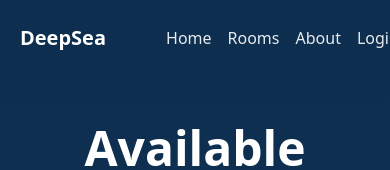
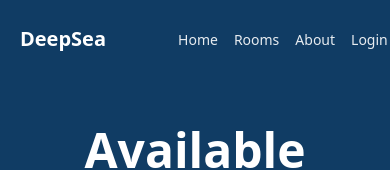
Before and after one commit to parikz45/hotel_management, a React (Vite) app in the folder frontend/: page /rooms in a window 390 px wide. Shown: the top 170 px of the page. Built offline with nearby package versions, Linux system fonts and the light colour scheme.

Commit message:
updated roomcontroller

```diff
--- a/frontend/src/Components/About/About.jsx
+++ b/frontend/src/Components/About/About.jsx
@@ -1,5 +1,6 @@
 import { useNavigate } from "react-router-dom";
 import Navbar from "../Navbar/Navbar";
+import Footer from "../Footer/Footer";
 
 export default function About() {
     const navigate = useNavigate();
@@ -7,7 +8,6 @@ export default function About() {
         <div className="min-h-screen text-white bg-[linear-gradient(180deg,#103C64_0%,#103C63_100%)]">
             {/* navbar */}
             <Navbar/>
-
 
             {/* main */}
             <main className="mx-auto grid max-w-6xl items-center gap-10 px-6 pb-16 pt-10 lg:grid-cols-2">
@@ -27,21 +27,8 @@ export default function About() {
                     />
                 </div>
             </main>
-
-            <footer className="bg-[#0d2e4f] text-white/80 py-8 mt-12">
-                <div className="max-w-6xl mx-auto px-6 flex items-center justify-center text-center gap-5 lg:gap-12">
-
-                    {/* Logo / Title */}
-                    <span className="text-xl font-bold text-white">DeepSea</span>
-
-                    {/* Copyright */}
-                    <p className="text-sm text-white/60">
-                        © {new Date().getFullYear()} DeepSea. All rights reserved.
-                    </p>
-                </div>
-            </footer>
-
-
+            {/* footer */}
+            <Footer/>
 
         </div>
     );
--- /dev/null
+++ b/frontend/src/Components/Footer/Footer.jsx
@@ -0,0 +1,20 @@
+import React from 'react'
+
+function Footer() {
+    return (
+        <footer className="bg-[#0d2e4f] text-white/80 py-8 mt-12">
+            <div className="max-w-6xl mx-auto px-6 flex items-center justify-center text-center gap-5 lg:gap-12">
+
+                {/* Logo / Title */}
+                <span className="text-xl font-bold text-white">DeepSea</span>
+
+                {/* Copyright */}
+                <p className="text-sm text-white/60">
+                    © {new Date().getFullYear()} DeepSea. All rights reserved.
+                </p>
+            </div>
+        </footer>
+    )
+}
+
+export default Footer
--- a/frontend/src/Components/Landingpage/LandingPage.jsx
+++ b/frontend/src/Components/Landingpage/LandingPage.jsx
@@ -25,7 +25,7 @@ const Landingpage = () => {
           <p className="mt-4 px-[20px] text-xl">
             Your comfort, our priority. Manage your hotel with ease.
           </p>
-          <button className="mt-8 rounded-md cursor-pointer bg-blue-600 px-6 lg:px-10 py-2 lg:py-3 text-lg font-semibold transition hover:bg-blue-700">
+          <button onClick={()=>navigate("/rooms")} className="mt-8 rounded-md cursor-pointer bg-blue-600 px-6 lg:px-10 py-2 lg:py-3 text-lg font-semibold transition hover:bg-blue-700">
             Book Now
           </button>
         </main>
--- a/frontend/src/Components/Navbar/Navbar.jsx
+++ b/frontend/src/Components/Navbar/Navbar.jsx
@@ -5,14 +5,14 @@ function Navbar() {
     const navigate = useNavigate();
     return (
         <nav className="flex items-center lg:justify-between px-5 lg:px-15 py-6 ">
-            <span className="text-xl lg:text-2xl font-bold text-white">DeepSea</span>
+            <span className="text-[20px] lg:text-[28px] font-bold text-white">DeepSea</span>
 
             {/* Nav Links */}
-            <div className="flex ml-15 lg:ml-0 gap-4 lg:gap-10">
-                <a onClick={() => navigate("/")} className="text-white/90 cursor-pointer hover:text-white">Home</a>
-                <a onClick={() => navigate("/rooms")} className="text-white/90 cursor-pointer hover:text-white">Rooms</a>
-                <a onClick={() => navigate("/about")} className="text-white/90 cursor-pointer hover:text-white">About</a>
-                <a onClick={() => navigate("/login")} className="text-white/90 cursor-pointer hover:text-white">Login</a>
+            <div className="flex ml-18 lg:ml-0 gap-4 lg:gap-10">
+                <a onClick={() => navigate("/")} className="text-white/90 text-[14px] lg:text-[16px] cursor-pointer hover:text-white">Home</a>
+                <a onClick={() => navigate("/rooms")} className="text-white/90 text-[14px] lg:text-[16px] cursor-pointer hover:text-white">Rooms</a>
+                <a onClick={() => navigate("/about")} className="text-white/90 text-[14px] lg:text-[16px] cursor-pointer hover:text-white">About</a>
+                <a onClick={() => navigate("/login")} className="text-white/90 text-[14px] lg:text-[16px] cursor-pointer hover:text-white">Login</a>
             </div>
         </nav>
     )
--- a/frontend/src/Components/Payments/Payments.jsx
+++ b/frontend/src/Components/Payments/Payments.jsx
@@ -56,7 +56,7 @@ function Payments() {
     const showForm = paymentMethods[selectedMethod]?.isForm;
 
     return (
-        <div className="bg-[#001f3f] min-h-screen text-[#E0E0E0] font-inter">
+        <div className="bg-[linear-gradient(180deg,#103C64_0%,#103C63_100%)] min-h-screen text-[#E0E0E0] font-inter">
             <style jsx="true">
                 {`
                 @import url('https://fonts.googleapis.com/css2?family=Inter:wght@400;500;600;700&display=swap');
@@ -79,8 +79,8 @@ function Payments() {
                 <div className="bg-white text-gray-800 w-full max-w-2xl p-8 rounded-xl shadow-lg space-y-8">
                     {/* Booking Summary Section */}
                     <div className="border-b border-gray-300 pb-4">
-                        <h2 className="text-2xl font-semibold mb-2">Booking Summary</h2>
-                        <div className="flex justify-between items-center text-gray-600">
+                        <h2 className="text-2xl lg:text-3xl font-semibold mb-2">Booking Summary</h2>
+                        <div className="flex justify-between items-center font-semibold lg:mt-[20px] text-gray-600">
                             <span>Room Type</span>
                             <span className="text-gray-900 font-medium">Deluxe Suite</span>
                         </div>
--- a/frontend/src/Components/Rooms/RoomTypes.jsx
+++ b/frontend/src/Components/Rooms/RoomTypes.jsx
@@ -1,12 +1,13 @@
 import React from "react";
 import { useNavigate } from "react-router-dom";
 import Navbar from "../Navbar/Navbar";
+import Footer from "../Footer/Footer";
 
 function RoomTypes() {
   const navigate = useNavigate();
 
   return (
-    <div className="min-h-screen pb-10 bg-gradient-to-b from-[#0d2e4f] to-[#163c5f] text-white">
+    <div className="min-h-screen  bg-[linear-gradient(180deg,#103C64_0%,#103C63_100%)] text-white">
       {/* Navbar */}
       <Navbar />
 
@@ -105,6 +106,9 @@ function RoomTypes() {
           </div>
         </div>
       </div>
+
+      {/* Footer */}
+      <Footer />
     </div>
   );
 }
```
Also changed, not shown: 1 other file (tests, documents, lock files or other folders).
